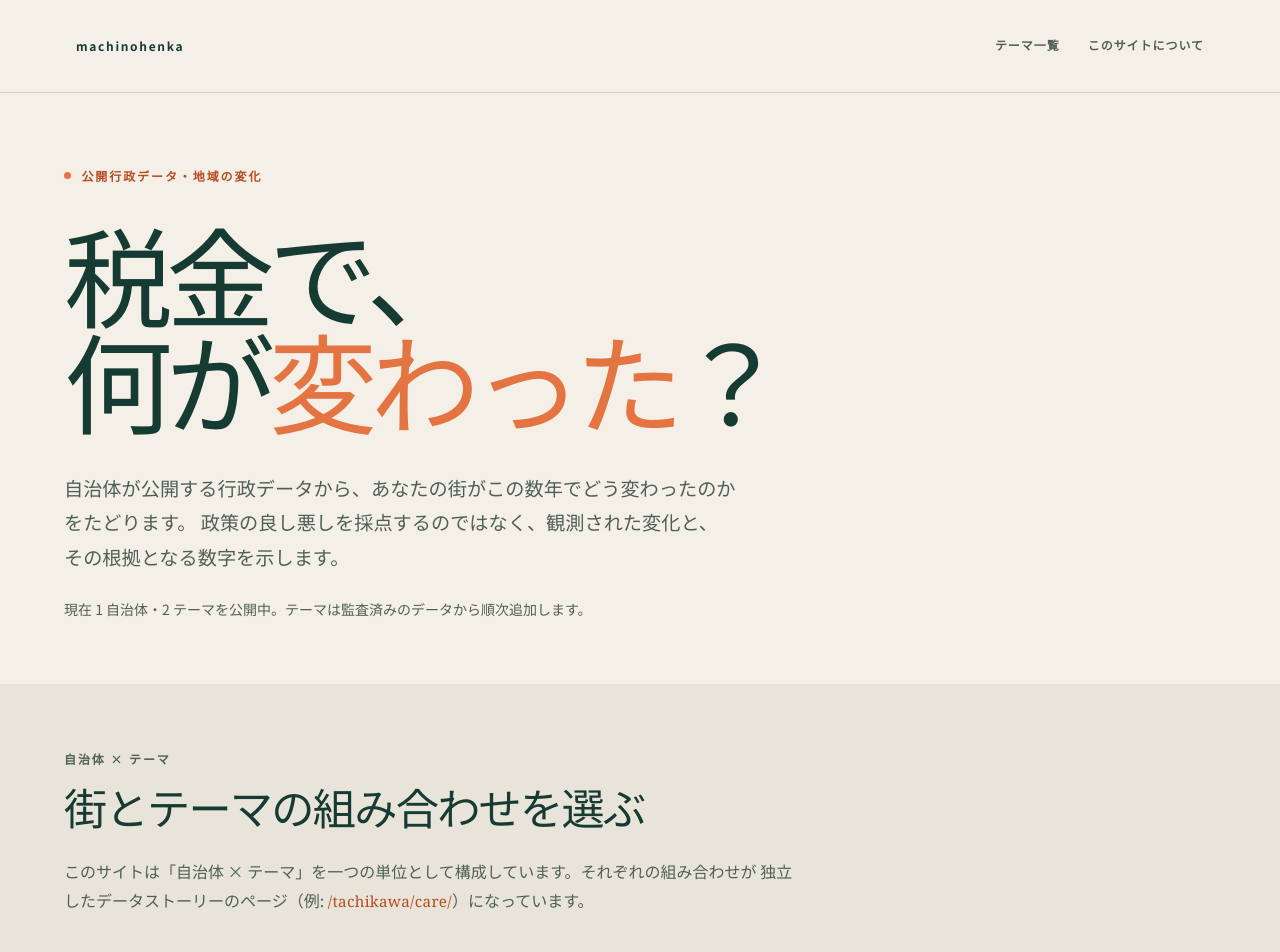
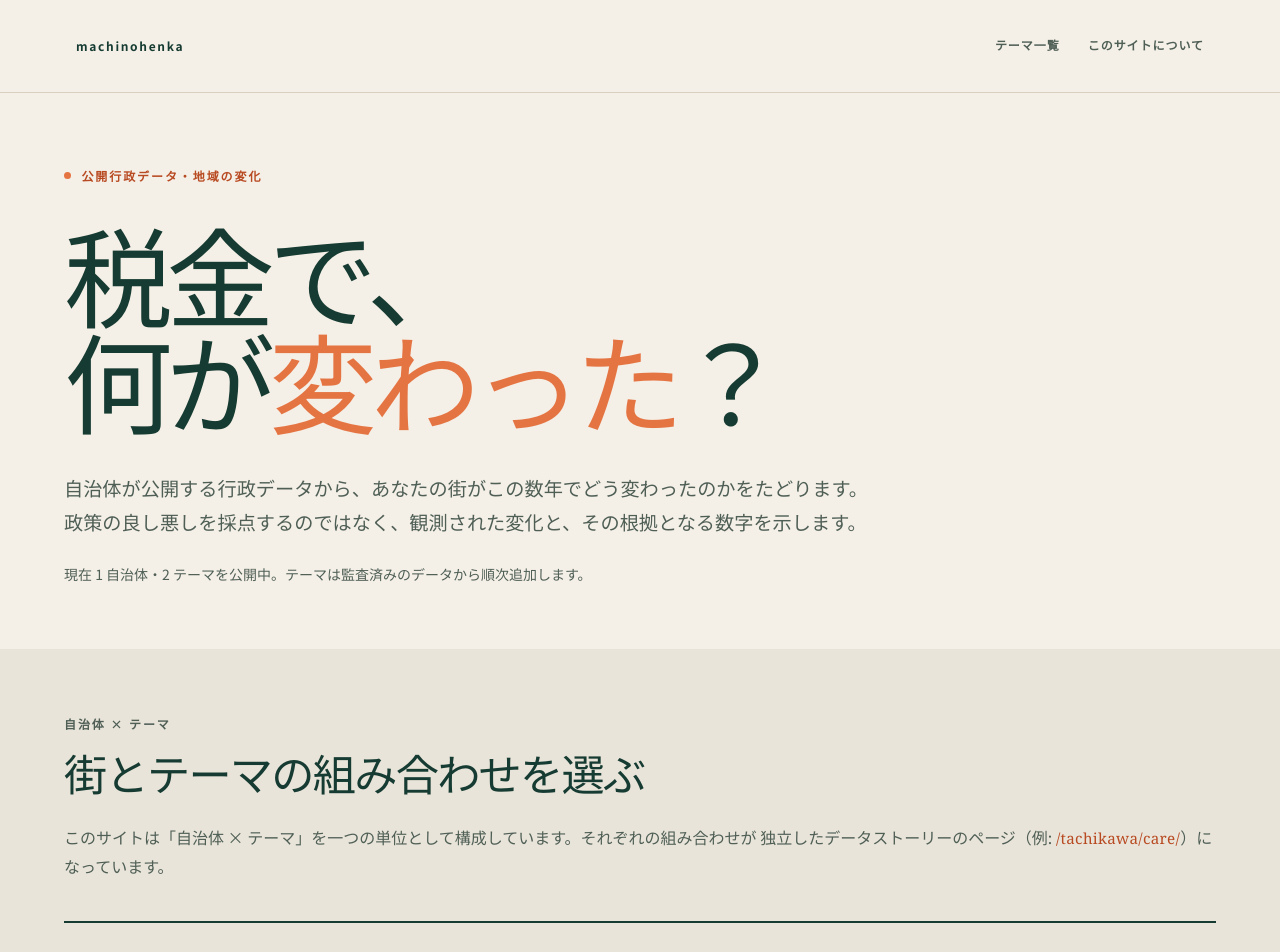
Before and after one commit to Mimuko/tax-change-tachikawa, a Next.js app: page / in a window 1280 px wide. Shown: the top 952 px of the page. Built offline with nearby package versions, Linux system fonts and the light colour scheme; no server answers.

Commit message:
feat: スタイル微調整

```diff
--- a/package.json
+++ b/package.json
@@ -11,7 +11,7 @@
     "data:normalize": "node scripts/build-data.mjs",
     "data:update": "npm run data:fetch && npm run data:normalize",
     "data:build": "npm run data:normalize",
-    "dev": "next dev",
+    "dev": "node scripts/run-dev.cjs",
     "build": "npm run data:build && next build",
     "start": "next start",
     "lint": "eslint ."
--- a/src/app/globals.css
+++ b/src/app/globals.css
@@ -644,13 +644,13 @@ footer .ui-label { margin-top: 0; color: var(--paper); font-size: var(--text-sm)
 .hub-main { max-width: 1440px; margin: 0 auto; }
 .hub-hero { padding: clamp(3.5rem, 9vh, 8rem) var(--space-page) clamp(2.5rem, 6vh, 5rem); }
 .hub-hero .eyebrow { display: flex; align-items: center; }
-.hub-hero h1 { max-width: 12ch; margin: .35em 0 .3em; font-size: clamp(3rem, 8.5vw, 7rem); line-height: .98; letter-spacing: -.06em; }
-.hub-lead { max-width: 42rem; color: var(--muted); font-size: clamp(1.02rem, 1.5vw, 1.22rem); }
+.hub-hero h1 { margin: .35em 0 .3em; font-size: clamp(3rem, 8.5vw, 7rem); line-height: .98; letter-spacing: -.06em; }
+.hub-lead { color: var(--muted); font-size: clamp(1.02rem, 1.5vw, 1.22rem); }
 .hub-note { margin-top: 1.4rem; color: var(--text-secondary); font-size: var(--text-sm); }
 
 .hub-directory { background: var(--panel); padding: clamp(4rem, 8vh, 7rem) var(--space-page); }
 .hub-directory-inner { max-width: 1240px; margin: 0 auto; }
-.hub-directory-head { max-width: 46rem; margin-bottom: clamp(2.5rem, 5vh, 4rem); }
+.hub-directory-head { margin-bottom: clamp(2.5rem, 5vh, 4rem); }
 .hub-directory-head h2 { margin: .35em 0 .55em; font-size: clamp(1.9rem, 3.6vw, 2.7rem); line-height: 1.14; letter-spacing: -.04em; }
 .hub-directory-head p { color: var(--muted); }
 .hub-inline-path, .hub-card-path { font-family: var(--font-serif); letter-spacing: .02em; }
--- a/src/components/home-hub.tsx
+++ b/src/components/home-hub.tsx
@@ -66,7 +66,7 @@ export default function HomeHub() {
             何が<em>変わった</em>？
           </h1>
           <p className="hub-lead">
-            自治体が公開する行政データから、あなたの街がこの数年でどう変わったのかをたどります。
+            自治体が公開する行政データから、あなたの街がこの数年でどう変わったのかをたどります。<br />
             政策の良し悪しを採点するのではなく、観測された変化と、その根拠となる数字を示します。
           </p>
           <p className="hub-note">
```
Also changed, not shown: scripts/run-dev.cjs (added, +17 -0 lines).
